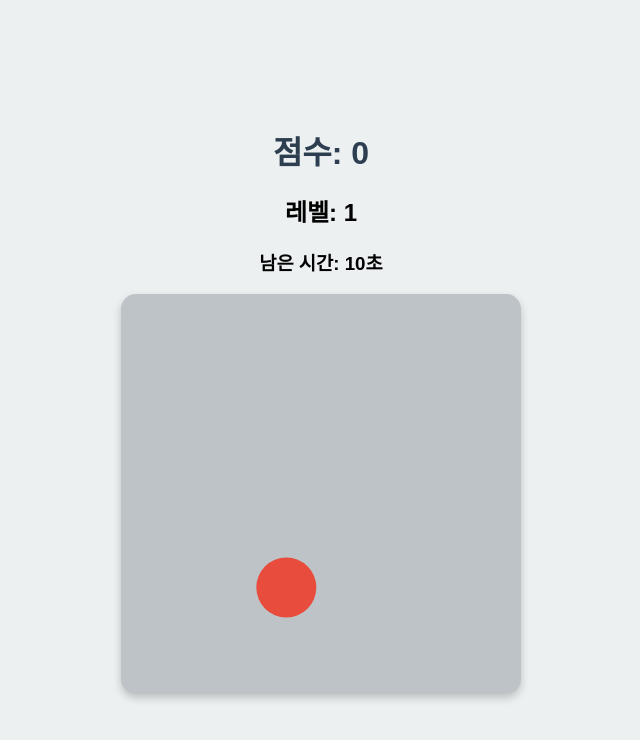
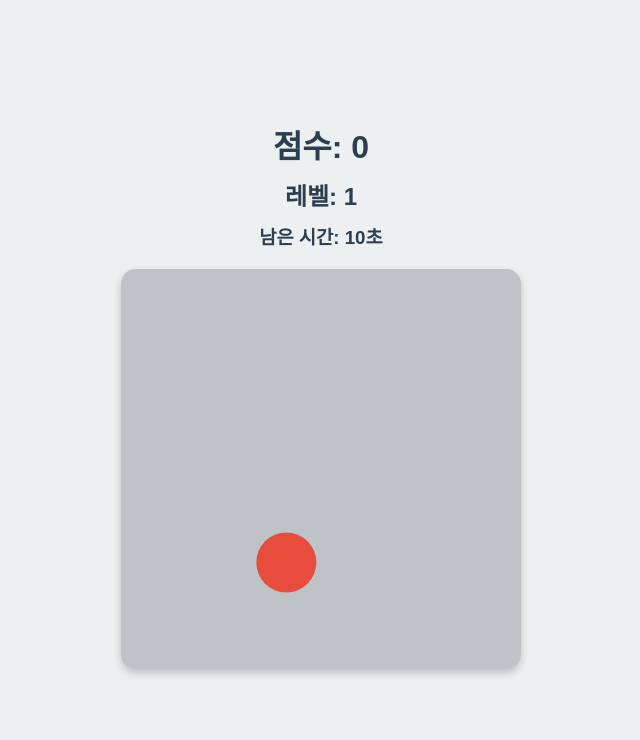
Before and after one commit to subwaychoclone/ball, a plain HTML site: page index.html in a window 1280 px wide. Shown: the whole page, without its empty margins (319-959 px from the left). Drawn offline with Linux system fonts and the light colour scheme.

Commit message:
Update styles.css

```diff
--- a/styles.css
+++ b/styles.css
@@ -12,9 +12,9 @@ body {
     text-align: center;
 }
 
-h1 {
+h1, h2, h3 {
     color: #2c3e50;
-    margin-bottom: 20px;
+    margin: 10px 0;
 }
 
 .game-area {
@@ -25,6 +25,7 @@ h1 {
     position: relative;
     overflow: hidden;
     box-shadow: 0 4px 8px rgba(0, 0, 0, 0.2);
+    margin: 20px auto;
 }
 
 .ball {
```
